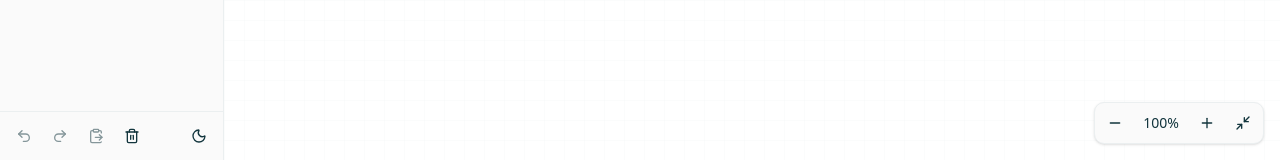
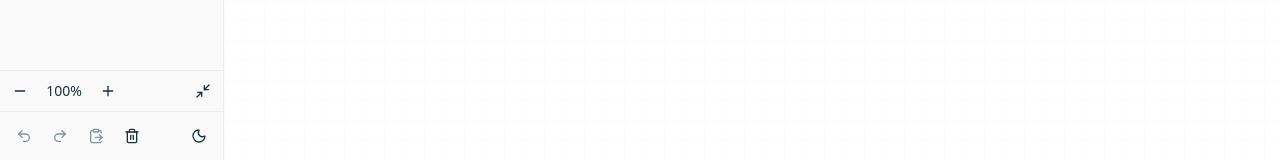
Before and after one commit to modell-aachen/SWT2526, a Vue app: page /edit in a window 1280 px wide. Shown: the part 640-800 px from the top of the page. Built offline with nearby package versions, Linux system fonts and the light colour scheme.

Commit message:
chore: moves zoom buttons to left sidebar

```diff
--- a/src/components/Sidebar/leftBar/ExpandedSidebar.vue
+++ b/src/components/Sidebar/leftBar/ExpandedSidebar.vue
@@ -20,7 +20,48 @@
       </SidebarGroup>
     </div>
 
-    <!-- Footer with actions in a row -->
+    <!-- Footer with zoom buttons and actions in a row -->
+    <!-- Zoom buttons -->
+    <div class="p-1 border-t border-ma-grey-300">
+      <div class="flex gap-1 justify-between">
+        <div data-testid="zoom-controls" class="flex gap-1">
+          <Button
+            variant="ghost"
+            size="icon-sm"
+            data-testid="zoom-out-button"
+            title="Zoom out"
+            @click="zoomStore.zoomOut()"
+          >
+            <Minus class="w-4 h-4 text-ma-text-01" />
+          </Button>
+          <span
+            class="flex items-center px-1 text-sm text-ma-text-01 min-w-[3rem] justify-center"
+          >
+            {{ zoomStore.zoomPercentage }}%
+          </span>
+          <Button
+            variant="ghost"
+            size="icon-sm"
+            data-testid="zoom-in-button"
+            title="Zoom in"
+            @click="zoomStore.zoomIn()"
+          >
+            <Plus class="w-4 h-4 text-ma-text-01" />
+          </Button>
+        </div>
+        <Button
+          variant="ghost"
+          size="icon-sm"
+          data-testid="auto-fit-button"
+          title="Fit automatically"
+          @click="zoomStore.resetZoom()"
+        >
+          <Minimize2 class="w-4 h-4 text-ma-text-01" />
+        </Button>
+      </div>
+    </div>
+
+    <!-- Actions in a row -->
     <div class="p-2 border-t border-ma-grey-300">
       <div class="flex gap-1 justify-between">
         <div class="flex gap-1">
@@ -87,11 +128,15 @@ import {
   Moon,
   ClipboardPaste,
   Trash2,
+  Plus,
+  Minus,
+  Minimize2,
 } from 'lucide-vue-next'
 import { Button } from '@/components/ui/button'
 import SidebarGroup from '@/components/Sidebar/SidebarGroup.vue'
 import ShapeButton from './ShapeButton.vue'
 import { useShapesStore } from '@/stores/shapes/shapes'
+import { useZoomStore } from '@/stores/zoom/zoom'
 import { useDarkMode } from '@/composables/useDarkMode'
 import type { ShapeType } from '@/types/ShapeType'
 
@@ -101,5 +146,6 @@ defineEmits<{
 
 const shapes: ShapeType[] = ['rectangle', 'triangle', 'trapezoid']
 const shapesStore = useShapesStore()
+const zoomStore = useZoomStore()
 const { isDark, toggle: toggleDarkMode } = useDarkMode()
 </script>
--- a/src/components/ZoomControls/ZoomControls.vue
+++ /dev/null
@@ -1,47 +0,0 @@
-<template>
-  <div
-    data-testid="zoom-controls"
-    class="absolute bottom-4 right-4 flex gap-1 bg-ma-grey-100 border border-ma-grey-300 rounded-lg p-1 shadow-sm"
-  >
-    <Button
-      variant="ghost"
-      size="icon-sm"
-      data-testid="zoom-out-button"
-      title="Zoom out"
-      @click="zoomStore.zoomOut()"
-    >
-      <Minus class="w-4 h-4 text-ma-text-01" />
-    </Button>
-    <span
-      class="flex items-center px-2 text-sm text-ma-text-01 min-w-[3rem] justify-center"
-    >
-      {{ zoomStore.zoomPercentage }}%
-    </span>
-    <Button
-      variant="ghost"
-      size="icon-sm"
-      data-testid="zoom-in-button"
-      title="Zoom in"
-      @click="zoomStore.zoomIn()"
-    >
-      <Plus class="w-4 h-4 text-ma-text-01" />
-    </Button>
-    <Button
-      variant="ghost"
-      size="icon-sm"
-      data-testid="auto-fit-button"
-      title="Fit automatically"
-      @click="zoomStore.resetZoom()"
-    >
-      <Minimize2 class="w-4 h-4 text-ma-text-01" />
-    </Button>
-  </div>
-</template>
-
-<script setup lang="ts">
-import { Plus, Minus, Minimize2 } from 'lucide-vue-next'
-import { Button } from '@/components/ui/button'
-import { useZoomStore } from '@/stores/zoom/zoom'
-
-const zoomStore = useZoomStore()
-</script>
--- a/src/views/EditPage/EditPage.vue
+++ b/src/views/EditPage/EditPage.vue
@@ -58,7 +58,6 @@
           @rotate="shapesStore.rotateSelectedShape()"
           @delete="shapesStore.deleteSelectedShape()"
         />
-        <ZoomControls />
       </GridCanvas>
     </div>
 
@@ -80,7 +79,6 @@ import GridCanvas from '@/components/GridCanvas/GridCanvas.vue'
 import LeftSidebar from '@/components/Sidebar/leftBar/LeftSidebar.vue'
 import RightSidebar from '@/components/Sidebar/rightBar/RightSidebar.vue'
 import DragGhost from '@/components/DragGhost/DragGhost.vue'
-import ZoomControls from '@/components/ZoomControls/ZoomControls.vue'
 
 const shapesStore = useShapesStore()
 const dragStore = useDragStore()
```
